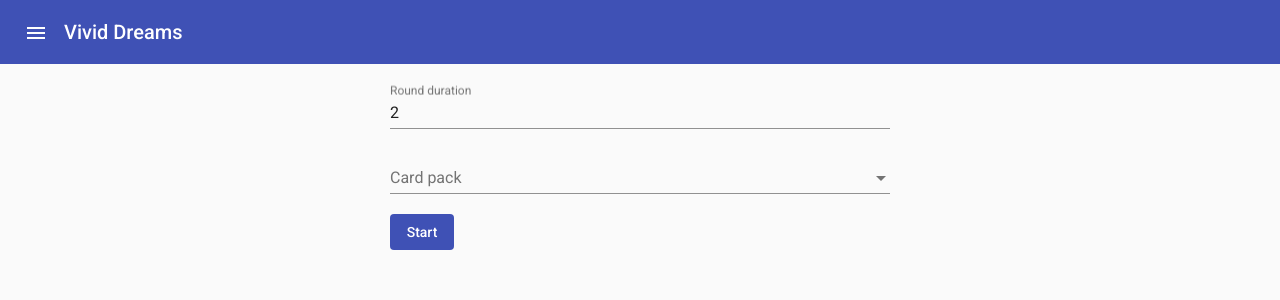
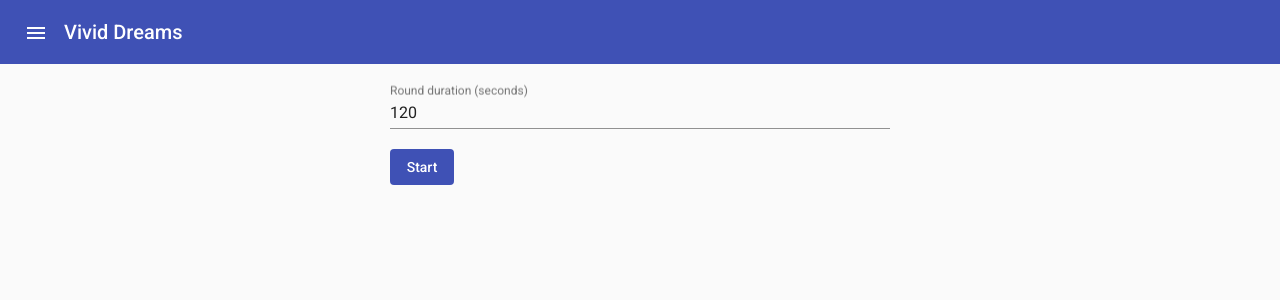
Before and after one commit to dyj216/web-vivid-dreams, an Angular app: page /game-setup in a window 1280 px wide. Shown: the top 300 px of the page. Built offline with nearby package versions, Linux system fonts and the light colour scheme.

Commit message:
add game-setup component functionality (and disabled language for now)

```diff
--- a/src/app/app.module.ts
+++ b/src/app/app.module.ts
@@ -5,6 +5,7 @@ import { MatToolbarModule } from '@angular/material/toolbar';
 import { MatIconModule } from '@angular/material/icon';
 import { MatSidenavModule } from '@angular/material/sidenav';
 import { MatListModule } from '@angular/material/list';
+import { FormsModule } from '@angular/forms'
 
 import { AppRoutingModule } from './app-routing.module';
 import { AppComponent } from './app.component';
@@ -33,6 +34,7 @@ import { ScoreComponent } from './score/score.component';
     BrowserModule,
     AppRoutingModule,
     BrowserAnimationsModule,
+    FormsModule,
     MatButtonModule,
     MatToolbarModule,
     MatIconModule,
--- a/src/app/game-setup/game-setup.component.html
+++ b/src/app/game-setup/game-setup.component.html
@@ -1,16 +1,16 @@
 <form class="game-setup-form">
   <mat-form-field class="full-width">
-    <mat-label>Round duration</mat-label>
-    <input matInput placeholder="2" value="2">
+    <mat-label>Round duration (seconds)</mat-label>
+    <input matInput [(ngModel)]="roundDuration" type="number" name="duration">
   </mat-form-field>
 
-  <mat-form-field class="full-width">
-    <mat-label>Card pack</mat-label>
-    <mat-select>
-      <mat-option value="hungarian">
-        Hungarian
-      </mat-option>
-    </mat-select>
-  </mat-form-field>
-  <button mat-flat-button color="primary" routerLink="/guess">Start</button>
+<!--  <mat-form-field class="full-width">-->
+<!--    <mat-label>Card pack</mat-label>-->
+<!--    <mat-select>-->
+<!--      <mat-option value="hungarian">-->
+<!--        Hungarian-->
+<!--      </mat-option>-->
+<!--    </mat-select>-->
+<!--  </mat-form-field>-->
+  <button mat-flat-button color="primary" routerLink="/guess" (click)="setRoundDuration()">Start</button>
 </form>
--- a/src/app/game-setup/game-setup.component.ts
+++ b/src/app/game-setup/game-setup.component.ts
@@ -1,4 +1,5 @@
 import { Component, OnInit } from '@angular/core';
+import {GameService} from '../game.service';
 
 @Component({
   selector: 'app-game-setup',
@@ -6,10 +7,15 @@ import { Component, OnInit } from '@angular/core';
   styleUrls: ['./game-setup.component.scss']
 })
 export class GameSetupComponent implements OnInit {
+  roundDuration = 120;
 
-  constructor() { }
+  constructor(private gameService: GameService) {}
 
   ngOnInit() {
   }
 
+  setRoundDuration() {
+    this.gameService.changeRoundDuration(this.roundDuration);
+  }
+
 }
```
